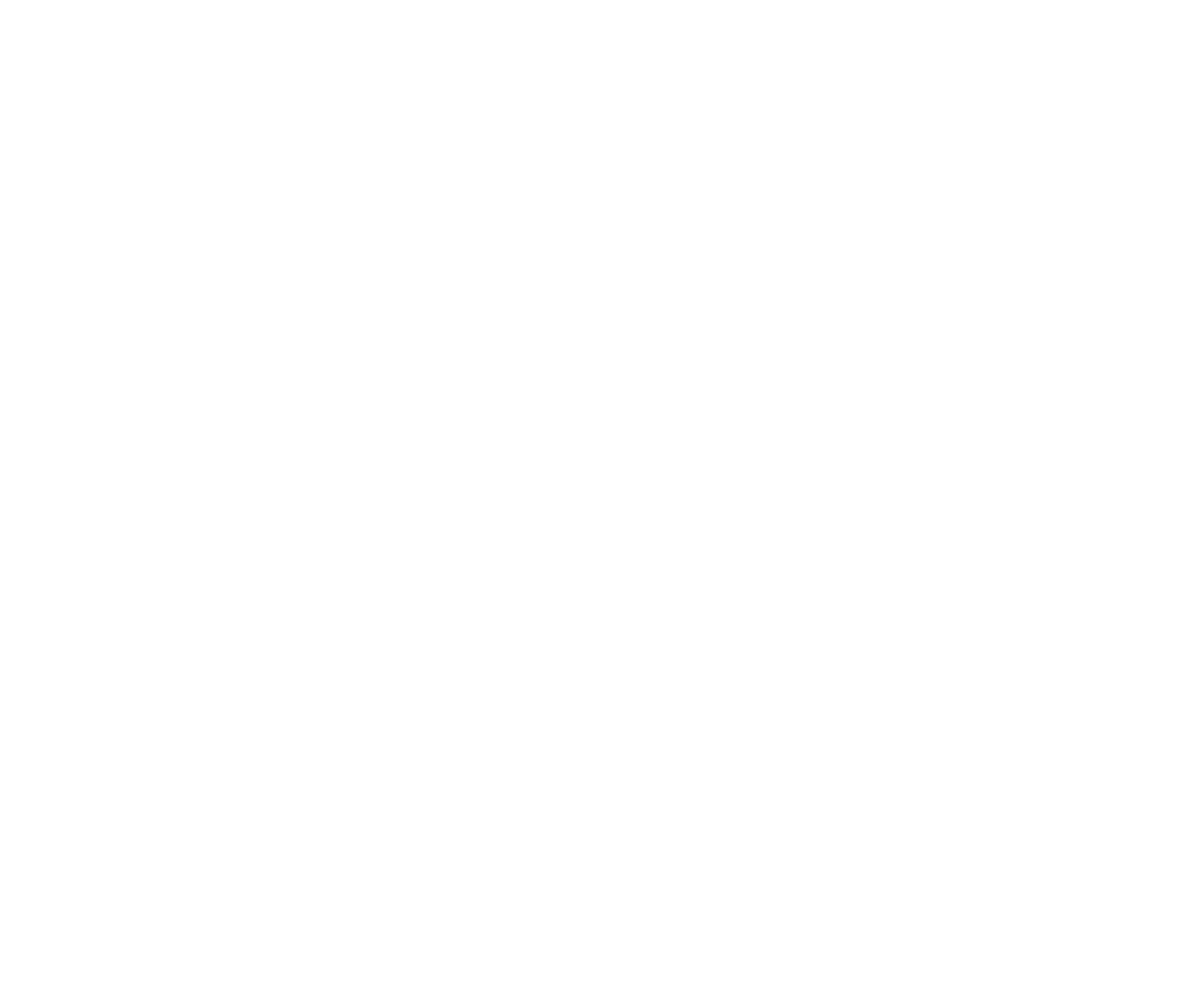
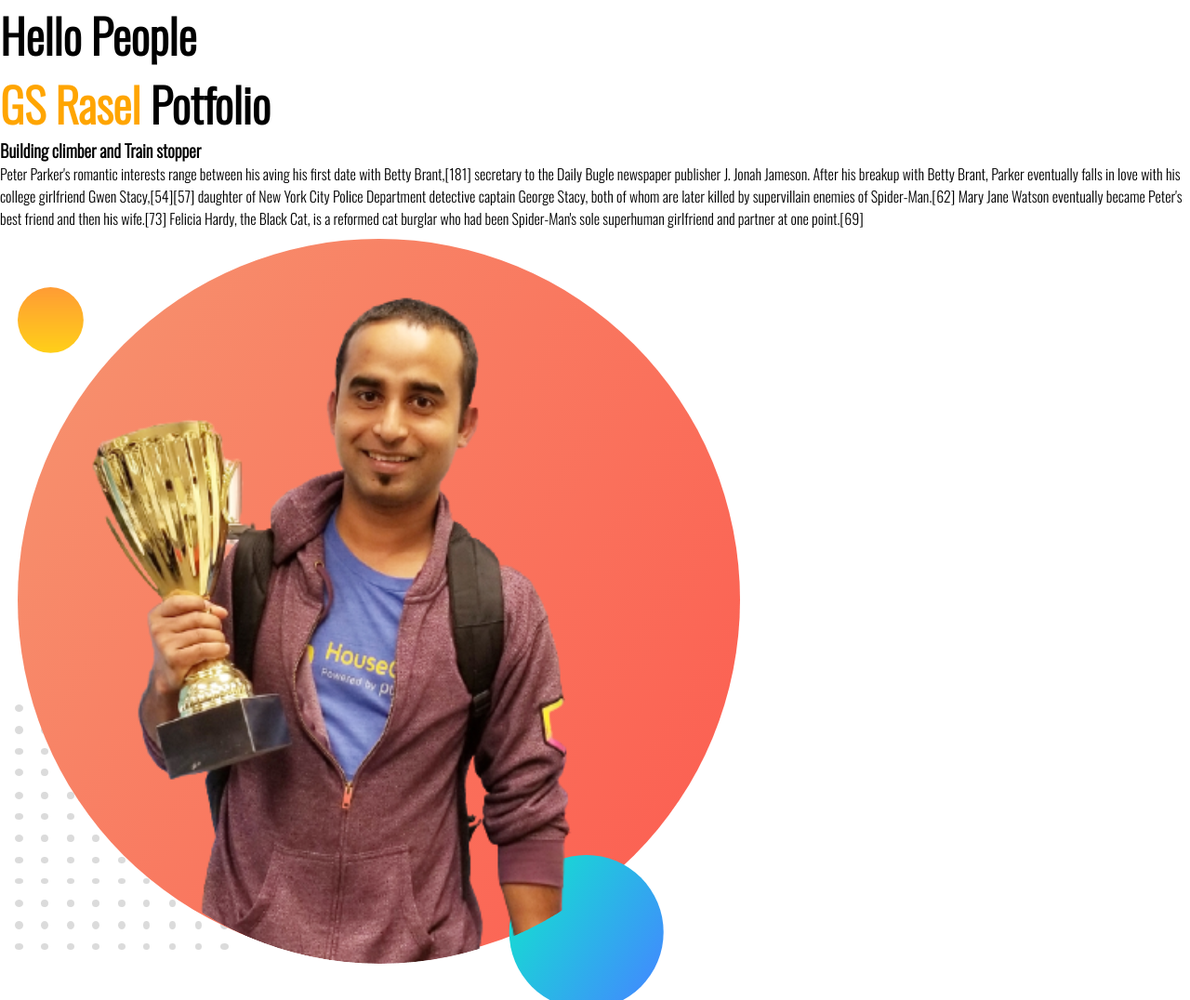
Before and after one commit to gsrasel/modul4, a plain HTML site: page index.html in a window 1280 px wide. Shown: the whole page at 93% size. Before the commit the page ends 800 px from the top, so only its background shows below. Drawn offline with nearby package versions, Linux system fonts and the light colour scheme.

Commit message:
image add

```diff
--- a/index.html
+++ b/index.html
@@ -8,6 +8,18 @@
     <title>My potfolio</title>
     <link rel="stylesheet" href="style.css">
 </head>
+<h1>Hello People</h1>
+<h1> <span>GS Rasel</span> Potfolio </h1>
+<h3>Building climber and Train stopper</h3>
+<p>Peter Parker's romantic interests range between his aving
+    his first date with Betty Brant,[181] secretary to the Daily Bugle newspaper publisher J. Jonah Jameson. After his
+    breakup with Betty Brant, Parker eventually falls in love with his college girlfriend Gwen Stacy,[54][57] daughter
+    of New York City Police Department detective captain George Stacy, both of whom are later killed by supervillain
+    enemies of Spider-Man.[62] Mary Jane Watson eventually became Peter's best friend and then his wife.[73] Felicia
+    Hardy, the Black Cat, is a reformed cat burglar who had been Spider-Man's sole superhuman girlfriend and partner at
+    one point.[69]
+</p>
+<img src="images/my-bg.png" alt="">
 
 <body>
 
--- a/style.css
+++ b/style.css
@@ -1,4 +1,14 @@
+@import url("https://fonts.googleapis.com/css2?family=Oswald:wght@300&display=swap");
 * {
   margin: 0;
   padding: 0;
 }
+body {
+  font-family: "Oswald", sans-serif;
+}
+h1 {
+  font-size: 50px;
+}
+span {
+  color: orange;
+}
```
Also changed, not shown: images/dream-bg.png (added), images/exp-bg.png (added), images/jhankar.png (added), images/jhankar2.png (added), images/my-bg.png (added), images/my-bg2.png (added), images/top-banner.png (added).
